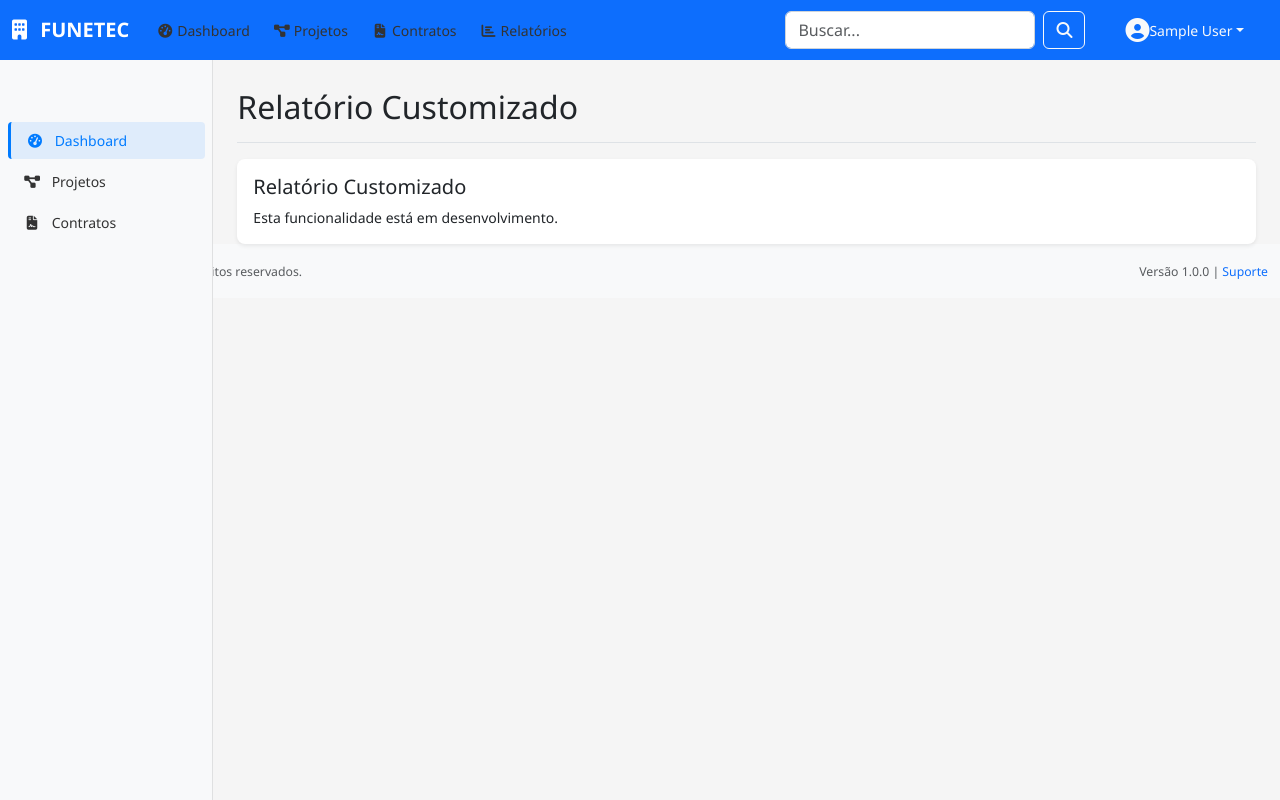
After one commit to Rickson-Costa/Hackaton_Project, a Django app: page /relatorios/custom/ in a window 1280 px wide. The commit adds this page. Run offline with Django 5.2, Linux system fonts and the light colour scheme; the visitor is signed in with stand-in values (Sample User, id 1); some libraries are stand-ins or nearby versions.

Commit message:
Sistema funcionando

```diff
--- a/apps/dashboard/urls.py
+++ b/apps/dashboard/urls.py
@@ -7,8 +7,8 @@ urlpatterns = [
     path('', main_dashboard.DashboardView.as_view(), name='index'),
      path('analytics/financeiro/', analytics_views.FinanceiroAnalyticsView.as_view(), name='analytics_financeiro'),
     # Comentar temporariamente as URLs problemáticas:
-    # path('analytics/projetos/', analytics_views.ProjetosAnalyticsView.as_view(), name='analytics_projetos'),
-    # path('analytics/contratos/', analytics_views.ContratosAnalyticsView.as_view(), name='analytics_contratos'),
+    path('analytics/projetos/', analytics_views.ProjetosAnalyticsView.as_view(), name='analytics_projetos'),
+    path('analytics/contratos/', analytics_views.ContratosAnalyticsView.as_view(), name='analytics_contratos'),
     # path('analytics/financeiro/', analytics_views.FinanceiroAnalyticsView.as_view(), name='analytics_financeiro'),
     # path('api/chart-data/projetos/', analytics_views.ProjetosChartDataView.as_view(), name='chart_data_projetos'),
     # path('api/chart-data/contratos/', analytics_views.ContratosChartDataView.as_view(), name='chart_data_contratos'),
--- a/apps/relatorios/urls.py
+++ b/apps/relatorios/urls.py
@@ -14,6 +14,6 @@ urlpatterns = [
     # path('contratos/inadimplencia/', report_views.RelatorioInadimplenciaView.as_view(), name='relatorio_inadimplencia'),
     # path('financeiro/', report_views.RelatorioFinanceiroView.as_view(), name='relatorio_financeiro'),
     # path('financeiro/pdf/', report_views.RelatorioFinanceiroPDFView.as_view(), name='relatorio_financeiro_pdf'),
-    # path('custom/', report_views.RelatorioCustomView.as_view(), name='relatorio_custom'),
+    path('custom/', report_views.RelatorioCustomView.as_view(), name='relatorio_custom'),
     # path('custom/generate/', report_views.RelatorioCustomGenerateView.as_view(), name='relatorio_custom_generate'),
 ]
--- a/apps/relatorios/views/report_views.py
+++ b/apps/relatorios/views/report_views.py
@@ -10,3 +10,6 @@ class RelatorioProjetosView(LoginRequiredMixin, TemplateView):
 
     def get(self, request, *args, **kwargs):
         return HttpResponse("Relatório de projetos - Em desenvolvimento")
+
+class RelatorioCustomView(LoginRequiredMixin, TemplateView):
+    template_name = 'relatorios/relatorio_custom.html'
--- a/templates/base/navbar.html
+++ b/templates/base/navbar.html
@@ -190,12 +190,17 @@
             </h6>
             <ul class="nav flex-column">
                 <li class="nav-item">
-                    <a class="nav-link {% if 'relatorio' in request.resolver_match.url_name %}active{% endif %}"
-                    href="{% url 'relatorios:relatorio_list' %}">
-                    <i class="fas fa-file-alt me-2"></i>
-                    Relatórios
-                </a>
-            </li>
+                    <a class="nav-link" href="{% url 'relatorios:relatorio_list' %}">
+                        <i class="fas fa-file-alt me-2"></i>
+                        Relatórios
+                    </a>
+                </li>
+                <li class="nav-item">
+                    <a class="nav-link" href="{% url 'relatorios:relatorio_custom' %}">
+                        <i class="fas fa-chart-bar me-2"></i>
+                        Relatório Customizado
+                    </a>
+                </li>
             </ul>
         {% endif %}
 
--- /dev/null
+++ b/templates/relatorios/relatorio_custom.html
@@ -0,0 +1,13 @@
+{% extends 'base/base.html' %}
+
+{% block title %}Relatório Customizado - FUNETEC{% endblock %}
+{% block page_title %}Relatório Customizado{% endblock %}
+
+{% block content %}
+<div class="card shadow-sm">
+    <div class="card-body">
+        <h5 class="card-title">Relatório Customizado</h5>
+        <p class="card-text">Esta funcionalidade está em desenvolvimento.</p>
+    </div>
+</div>
+{% endblock %}
```
Also changed, not shown: templates/dashboard/analytics/projetos.html (added, +13 -0 lines).
